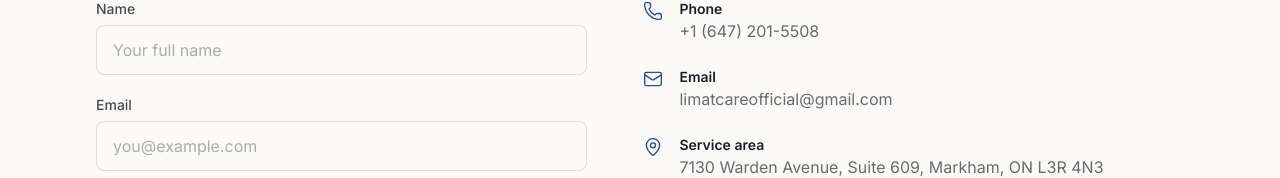
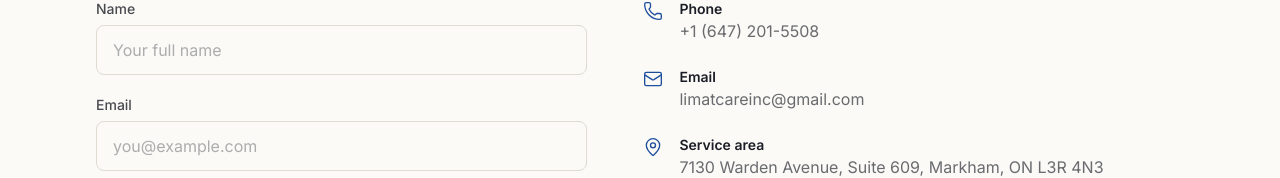
Before and after one commit to Akshan-Ajay/limat-care, a Next.js app: page /contact in a window 1280 px wide. Shown: the part 633-811 px from the top of the page. Built offline with nearby package versions, Linux system fonts and the light colour scheme.

Commit message:
Update contact email address in page.tsx

```diff
--- a/src/app/contact/page.tsx
+++ b/src/app/contact/page.tsx
@@ -55,8 +55,8 @@ export default function ContactPage() {
                 <Mail className="h-5 w-5 text-trust shrink-0 mt-0.5" strokeWidth={1.6} />
                 <div>
                   <p className="font-semibold text-ink text-sm">Email</p>
-                  <a href="mailto:limatcareofficial@gmail.com" className="text-ink/65 hover:text-trust transition-colors">
-                    limatcareofficial@gmail.com
+                  <a href="mailto:limatcareinc@gmail.com" className="text-ink/65 hover:text-trust transition-colors">
+                    limatcareinc@gmail.com
                   </a>
                 </div>
               </li>
```
